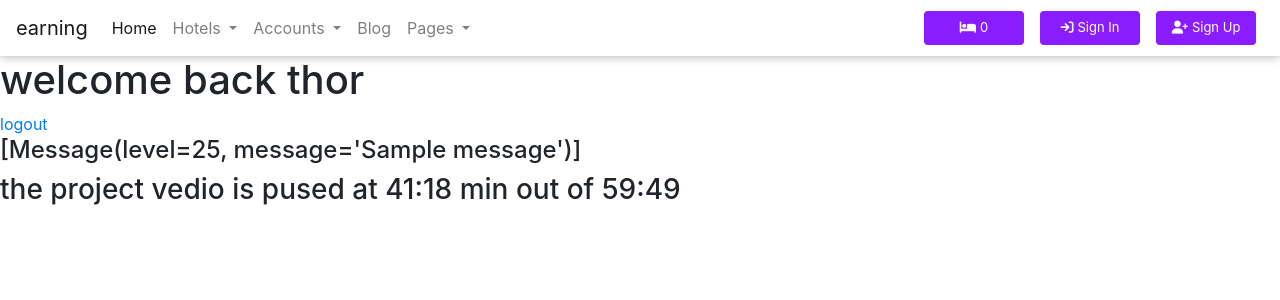
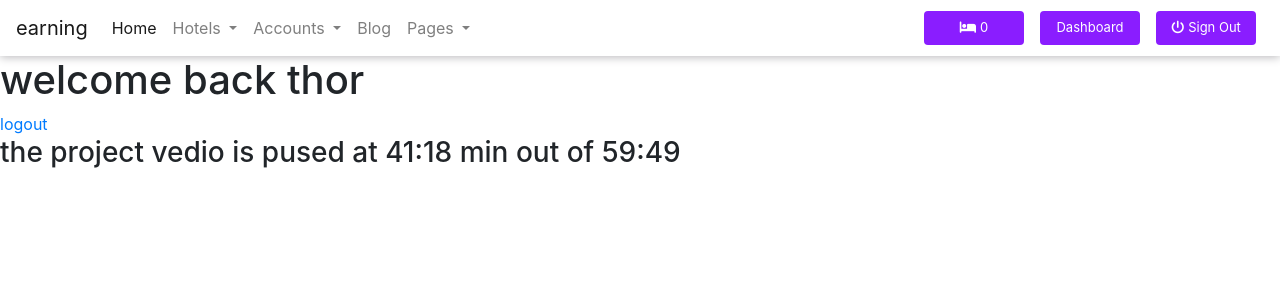
Before and after one commit to Adarsh-oo7/hotel, a Django app: page / in a window 1280 px wide. Shown: the top 300 px of the page. Run offline with Django 5.2, Linux system fonts and the light colour scheme; a user stored in the database is signed in; tables that the repository leaves empty hold one stand-in row (values such as "Sample post"); one stand-in notice (Sample message) is shown; some libraries are stand-ins or nearby versions.

Commit message:
check up;

```diff
--- a/templates/base/base.html
+++ b/templates/base/base.html
@@ -63,9 +63,16 @@
           </ul>
 
             <button class="nav_btn btn mx-2  mx-0 my-sm-0" type="submit"><i class="fa-solid fa-bed pr-1" style="color: #ffffff;"></i>0</button>
-            <a href="{% url "sign-in" %}" class="nav_btn btn mx-2  my-2 my-sm-0" type="submit"><i class="fa-solid fa-arrow-right-to-bracket pr-1" style="color: #ffffff;"></i>Sign In</a>
-            <a href="{% url "sign-up" %}" class="nav_btn btn mx-2  my-2 my-sm-0" type="submit"><i class="fa-solid fa-user-plus pr-1" style="color: #ffffff;"></i>Sign Up</a>
+          {% if request.user.is_authenticated %}
+            <a href="{% url "sign-in" %}" class="nav_btn btn mx-2  my-2 my-sm-0" type="submit">
+              {% comment %} <i class="fa-solid fa-arrow-right-to-bracket pr-1" style="color: #ffffff;"></i> {% endcomment %}
+              Dashboard</a>
+            <a href="{% url "logOut" %}" class="nav_btn btn mx-2  my-2 my-sm-0" type="submit"><i class="fa-solid fa-power-off pr-1"></i>Sign Out</a>
+          {% else %}
+          <a href="{% url "sign-in" %}" class="nav_btn btn mx-2  my-2 my-sm-0" type="submit"><i class="fa-solid fa-arrow-right-to-bracket pr-1" style="color: #ffffff;"></i>Sign In</a>
+          <a href="{% url "sign-up" %}" class="nav_btn btn mx-2  my-2 my-sm-0" type="submit"><i class="fa-solid fa-user-plus pr-1" style="color: #ffffff;"></i>Sign Up</a>
 
+{% endif %}
         </div>
       </nav>
     {% block content %}
@@ -84,6 +91,6 @@
     <script src="https://cdn.jsdelivr.net/npm/popper.js@1.14.7/dist/umd/popper.min.js" integrity="sha384-UO2eT0CpHqdSJQ6hJty5KVphtPhzWj9WO1clHTMGa3JDZwrnQq4sF86dIHNDz0W1" crossorigin="anonymous"></script>
     <script src="https://cdn.jsdelivr.net/npm/bootstrap@4.3.1/dist/js/bootstrap.min.js" integrity="sha384-JjSmVgyd0p3pXB1rRibZUAYoIIy6OrQ6VrjIEaFf/nJGzIxFDsf4x0xIM+B07jRM" crossorigin="anonymous"></script>
     <script src="https://kit.fontawesome.com/75da3237a2.js" crossorigin="anonymous"></script>
-
+    <script src="https://kit.fontawesome.com/df8ea3872c.js" crossorigin="anonymous"></script>
 </body>
 </html>
--- a/templates/hotel/hotel.html
+++ b/templates/hotel/hotel.html
@@ -7,7 +7,7 @@
         welcome back {{request.user.username}}
 
     </h1>
-    <a href="{% url "logOut" %}">logout</a>
+    <a href="">logout</a>
     {% else %}
 
     <h2>welcome back</h2>
@@ -15,9 +15,7 @@
     <a href="">Login</a>
 
     {% endif %}
-    {% if messages %}
-     <h4>{{messages}}</h4>
-    {% endif %}
+
 
     <h3>the project vedio is pused at 41:18 min out of 59:49</h3>
     {% endblock content %}
```
Also changed, not shown: db.sqlite3.
